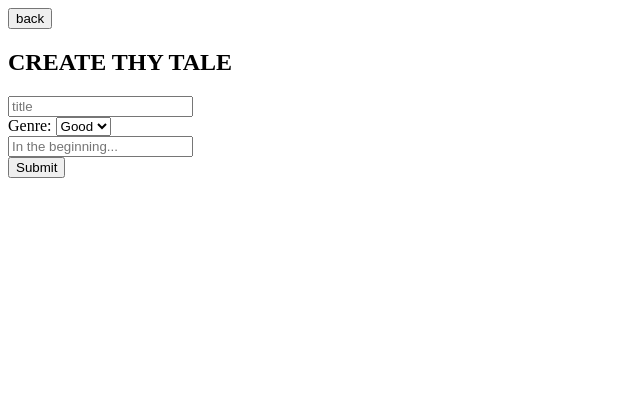
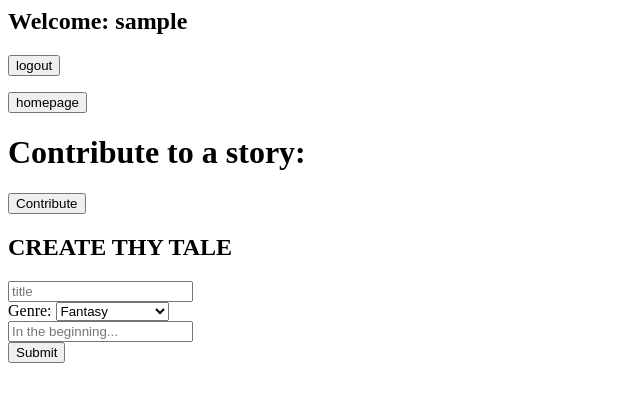
Before and after one commit to FaiyazR7/StoryMonkeyGreen, a Flask app: page /create_story in a window 1280 px wide. Shown: the top 402 px of the page, without its empty margins (0-640 px from the left). Run offline with Flask 2, Linux system fonts and the light colour scheme; the visitor is signed in with stand-in values (Sample User, id 1).

Commit message:
worked on errors

```diff
--- a/app/app.py
+++ b/app/app.py
@@ -24,7 +24,7 @@ def register():
         if db.register_user(request.form["username"], request.form["password"]):
             return redirect("/")
         else:
-            return render_template("register.html", error = "INVALID USERNAME!!")
+            return render_template("register.html", error = "Invalid username or password!")
 
 @app.route("/login", methods=["GET","POST"])
 def login():
@@ -59,17 +59,28 @@ def homepage():
 def find_stories():
     if "username" in session:
         title_of_story = request.form["title"]
-        return redirect(url_for("stories", title = title_of_story)) #stories is the name of the function, not route ??
+        return redirect(url_for("stories", title = title_of_story, types = request.form["type"])) #stories is the name of the function, not route ??
     else:
         return redirect("/")
 
-@app.route("/stories/<title>", methods=["GET","POST"])
-def stories(title): #apparently methods cannot have the same name even if there are different parameters, so storied instead of stories to avoid conflict
+@app.route("/stories/<types>/<title>", methods=["GET","POST"])
+def stories(title, types): #apparently methods cannot have the same name even if there are different parameters, so storied instead of stories to avoid conflict
     #method to input the story name to return all fields
     if "username" in session:
-        full_story = db.full_story(title)
-        print (full_story)
-        return render_template("story.html", story = full_story, title = title)
+        if types == "read":
+            if not db.eligible(session["username"], title):
+                full_story = db.full_story(title)
+                #print (full_story)
+                return render_template("story.html", story = full_story, title = title)
+            else:
+                return redirect("/homepage")
+        else:
+            if db.eligible(session["username"], title):
+                last_update = db.last_update(title)
+                print (last_update)
+                return render_template("edit.html", story = last_update, title = title)
+            else:
+                return redirect("/homepage")
     else:
         return redirect("/")
 
@@ -82,33 +93,43 @@ def add_story():
     if db.submit_story(title, username, text, genre):
         return redirect("/homepage")
     else:
-        return render_template("create_story.html")
+        session["error"] = "Invalid or incomplete forms"
+        return redirect("create_story")
 
 @app.route("/create_story")
 def create_story():
     if "username" in session:
         if request.method == 'GET':
-            return render_template("create_story.html")
+            if "error" in session:
+                error = session["error"]
+                session.pop("error", None)
+                return render_template("create_story.html", error = error)
+            else:
+                return render_template("create_story.html")
         elif request.method == 'POST':
             redirect("/homepage")
     else:
         return redirect("/")
 
-@app.route("/contribute_story")
+@app.route("/contribute_story", methods=["GET"])
 def contribute_story():
-    non_contributed_stories = db.non_contributed_stories(session["username"])
-    return render_template("contribute.html", stories = non_contributed_stories)
+    if "username" in session:
+        session["genre"] = request.args["genre"]
+        print (request.args["genre"])
+        non_contributed_stories = db.non_contributed_stories(session["username"], session["genre"])
+        return render_template("contribute.html", stories = non_contributed_stories)
+    else:
+        return redirect("/")
+
+@app.route("/edit_story", methods=["POST"])
+def edit_story():
+    return redirect("/homepage")
 
 @app.route("/logout")
 def logout():
     session.pop("username", None) #pop to remove things from session
     return redirect("/")
 
-@app.route("/check")
-def check():
-    print (db.all_users())
-    return redirect("/")
-
 if __name__ == "__main__": #false if this file imported as module
     #enable debugging, auto-restarting of server when this file is modified
     app.debug = True
--- a/app/db.py
+++ b/app/db.py
@@ -95,9 +95,10 @@ def sample(): #adds sample data
     date = c.execute("SELECT DATETIME('now');").fetchall()
     print(date)
     contribution = [
-        ("Cinderella", "daniel", date[0][0], "Once upon a time...", "good" ),
-        ("The Bible", "daniel", date[0][0], "In the beginning...", "good" ),
-        ("The Bible", "faiyaz", date[0][0], "God created the...", "good")
+        ("Cinderella", "daniel", date[0][0], "Once upon a time...", "Fantasy" ),
+        ("The Bible", "daniel", date[0][0], "In the beginning...", "Misc." ),
+        ("The Bible", "faiyaz", date[0][0], "God created the...", "Misc."),
+        ("Biography", "faiyaz", date[0][0], "It was good...", "Contemporary")
     ]
     c.executemany("INSERT INTO stories VALUES(?, ?, ?, ?, ?)", contribution)
     db.commit() #save changes
@@ -137,7 +138,7 @@ def title_exists(a): #determines if title exists
         return False
 #==========================================================
 def register_user(username, password): #determines if input is valid to register, adds to users table if so
-    if user_exists(username):
+    if user_exists(username) or len(username) == 0 or len(password) < 8:
         return False
     else:
         db = sqlite3.connect(DB_FILE, check_same_thread=False)
@@ -153,7 +154,7 @@ def register_user(username, password): #determines if input is valid to register
 def submit_story(title, username, text, genre):
     db = sqlite3.connect(DB_FILE, check_same_thread=False)
     c = db.cursor()
-    if title_exists(title) :
+    if title_exists(title) or len(title) == 0 or len(text) == 0:
         return False
     else:
         date = c.execute("SELECT DATETIME('now');").fetchall()
@@ -190,16 +191,22 @@ def contributed_stories(username):
     c = db.cursor()
     results = c.execute("SELECT title, date, body, genre FROM stories WHERE username = ?", (username,)).fetchall()
     return results
-
-def non_contributed_stories_titles(username):
+#==========================================================
+def non_contributed_stories_titles(username, genre):
     db = sqlite3.connect(DB_FILE, check_same_thread=False)
     c = db.cursor()
     temp = c.execute("SELECT title FROM stories WHERE username = ?", (username,)).fetchall()
-    hehe = tuple( [item for t in temp for item in t])
-    blah = "SELECT DISTINCT title FROM stories WHERE title NOT IN (%s)" % ', '.join('?' for a in hehe)
-    results = c.execute(blah, hehe).fetchall()
+    if genre == "All":
+        title_tuple = tuple([item for t in temp for item in t])
+        blah = "SELECT DISTINCT title FROM stories WHERE title NOT IN (%s)" % ', '.join('?' for a in title_tuple)
+    else:
+        title_list = [item for t in temp for item in t]
+        blah = "SELECT DISTINCT title FROM stories WHERE title NOT IN (%s) AND genre = ?" % ', '.join('?' for a in title_list)
+        title_list.append(genre)
+        title_tuple = tuple(title_list)
+    results = c.execute(blah, title_tuple).fetchall()
     return results
-
+#==========================================================
 def non_contributed_stories_helper(titles):
     db = sqlite3.connect(DB_FILE, check_same_thread=False)
     c = db.cursor()
@@ -208,17 +215,36 @@ def non_contributed_stories_helper(titles):
         title = title[0]
         abc = c.execute("SELECT title, date, body, genre, username FROM stories WHERE title = ? ORDER BY date DESC LIMIT 1", (title,)).fetchall()
         result.append(abc[0])
+        db.close()
     return result
+#==========================================================
+def non_contributed_stories(username, genre):
+    return non_contributed_stories_helper(non_contributed_stories_titles(username, genre))
+#==========================================================
+def last_update(title):
+    db = sqlite3.connect(DB_FILE, check_same_thread=False)
+    c = db.cursor()
+    results = c.execute("SELECT username, date, body, genre FROM stories WHERE title = ? ORDER BY date DESC LIMIT 1", (title,)).fetchall()
     db.close()
-def non_contributed_stories(username):
-    return non_contributed_stories_helper(non_contributed_stories_titles(username))
-print(non_contributed_stories("faiyaz"))
+    return results
+#==========================================================
 def full_story(title):
     db = sqlite3.connect(DB_FILE, check_same_thread=False)
     c = db.cursor()
     results = c.execute("SELECT username, date, body, genre FROM stories WHERE title = ? ORDER BY date", (title,)).fetchall()
+    db.close()
     return results
-
+#==========================================================
+def eligible(username, title):
+    db = sqlite3.connect(DB_FILE, check_same_thread=False)
+    c = db.cursor()
+    results = c.execute("SELECT * FROM stories WHERE title = ? AND username = ?", (title, username)).fetchall()
+    if len(results) > 0:
+        return False
+    else:
+        return True
+    db.close()
+reset()
 #print(non_contributed_stories("faiyaz"))
 # reset()
 # print(contributed_stories("daniel"))
--- a/app/templates/create_story.html
+++ b/app/templates/create_story.html
@@ -4,21 +4,38 @@
     <title> STORY PAGE </title>
   </head>
   <body>
+    <h2>
+      Welcome: {{ session["username"] }}
+    </h2>
+    <form action="/logout" method="GET">
+      <button type="submit"> logout </button>
+    </form>
     <form action="/homepage">
-      <button type="submit">back</button>
+      <button type="submit">homepage</button>
+    </form>
+    <h1>Contribute to a story:</h1>
+    <form action="/contribute_story" method="GET">
+      <button type="submit" name = "genre" value = "All">Contribute</button>
     </form>
     <h2> CREATE THY TALE
     </h2>
       <form action="/creator" method = "POST">
         <input type="text" name="title" placeholder="title"> <br>
         <label for="genre">Genre:</label>
-        <select name="genre" id="genre">
-          <option value="good">Good</option>
-          <option value="good">Bad</option>
-        </select> <br>
+      <select name="genre" id="genre">
+        <option value="Fantasy">Fantasy</option>
+        <option value="Crime/Mystery">Crime/Mystery</option>
+        <option value="Science Fiction">Science Fiction</option>
+        <option value="Horror">Horror</option>
+        <option value="Contemporary">Contemporary</option>
+        <option value="Misc.">Misc.</option>
+      </select> <br>
         <input type="text" name="body" placeholder="In the beginning...">  <br>
         <input type="submit" name="sub1">
       </form>
+      <h3 style="color:rgb(219, 0, 0);">
+        {{error | safe}}
+      </h3>
   </body>
 
 </html>
--- a/app/templates/response.html
+++ b/app/templates/response.html
@@ -16,12 +16,13 @@
     </form>
     <h1>Contribute to a story:</h1>
     <form action="/contribute_story" method="GET">
-      <button type="submit">Contribute</button>
+      <button type="submit" name = "genre" value = "All">Contribute</button>
     </form>
     <h1>Stories you can read:</h1>
     {% for item in stories %}
     <h4>{{ item[0] }}</h4>
     <form action="/find_stories" method="POST">
+      <input type="hidden" name="type" value="read">
       <button type="submit" name="title" value="{{ item[0] }}"> Start reading </button>
     </form>
     <h4>You Wrote:</h4>
```
Also changed, not shown: app/templates/contribute.html (+19 -2 lines), app/templates/edit.html (added, +30 -0 lines), app/world.db.
